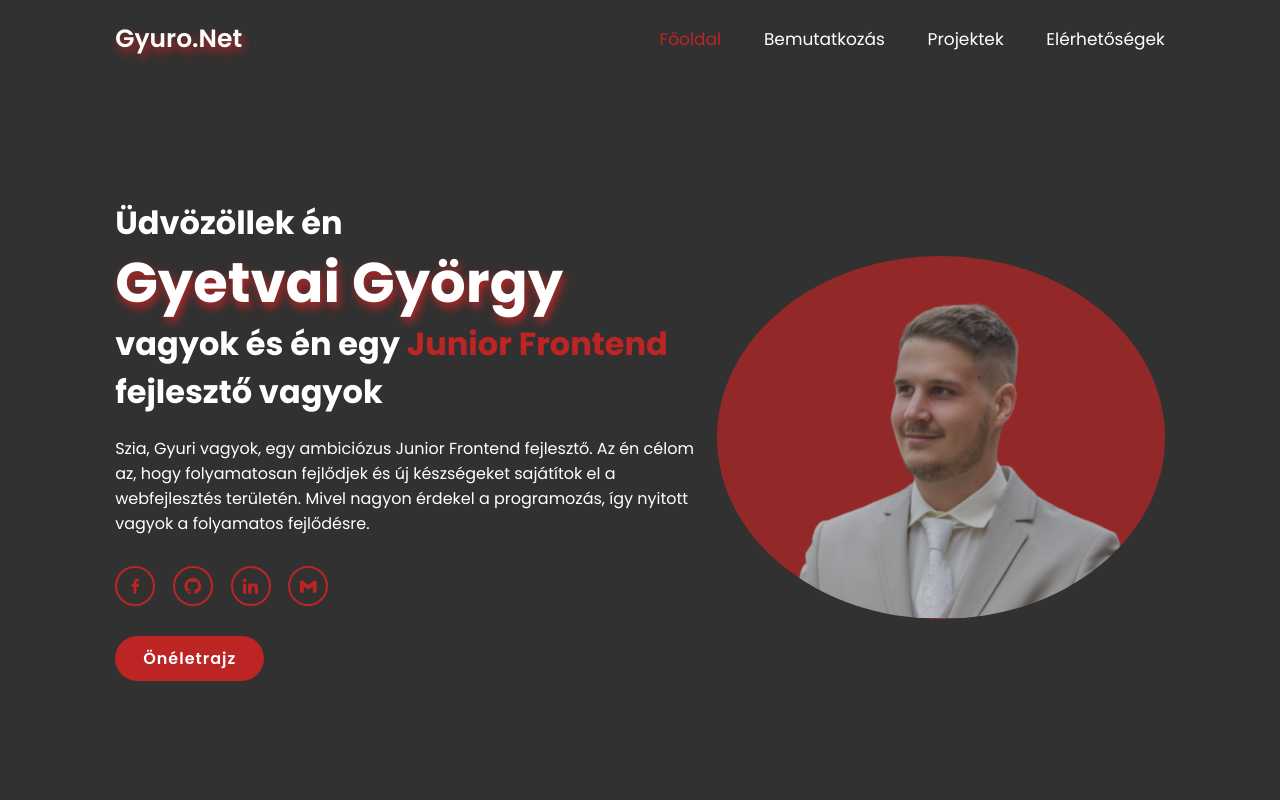
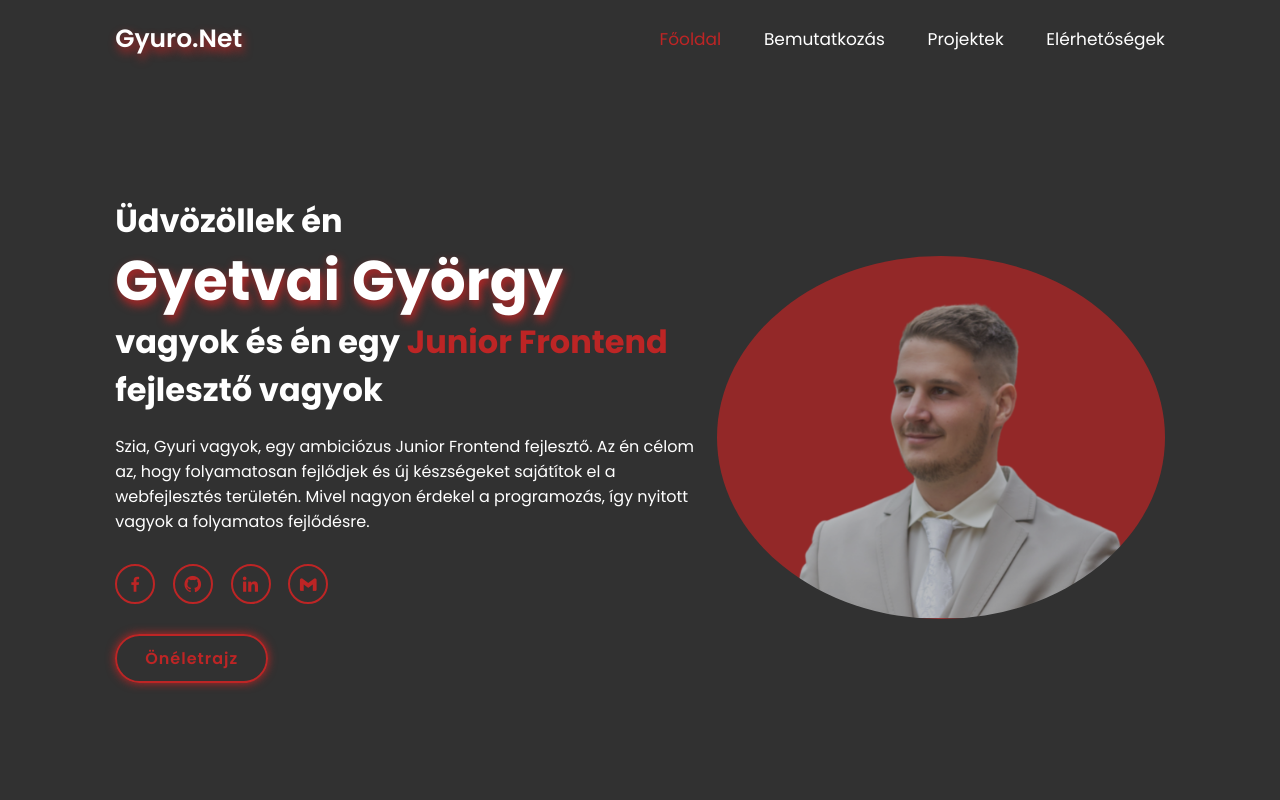
Before and after one commit to Gyuro93/gyuro93.github.io, a plain HTML site: page index.html in a window 1280 px wide. In both pictures the pointer is over the link "Önéletrajz". Shown: the top 800 px of the page. Drawn offline with nearby package versions, Linux system fonts and the light colour scheme.

Commit message:
update cv

```diff
--- a/css/style.css
+++ b/css/style.css
@@ -117,6 +117,8 @@ span {
     font-size: 1.6rem;
 }
 
+
+
 .social-media a {
     display: inline-flex;
     justify-content: center;
@@ -152,7 +154,9 @@ span {
 }
 
 .btn:hover {
-    box-shadow: none;
+    background: transparent;
+    color: var(--main-color);
+    border: .2rem solid var(--main-color);
 }
 
 .about {
--- a/index.html
+++ b/index.html
@@ -42,7 +42,7 @@
                         class='bx bxl-linkedin'></i></i></a>
                 <a href="gyetvaigy93@gmail.com"><i class='bx bxl-gmail'></i></a>
             </div>
-            <a href="#" class="btn">Önéletrajz</a>
+            <a href="file/cv.pdf" class="btn">Önéletrajz</a>
         </div>
 
         <div class="home-img">
```
Also changed, not shown: 1 other file.
